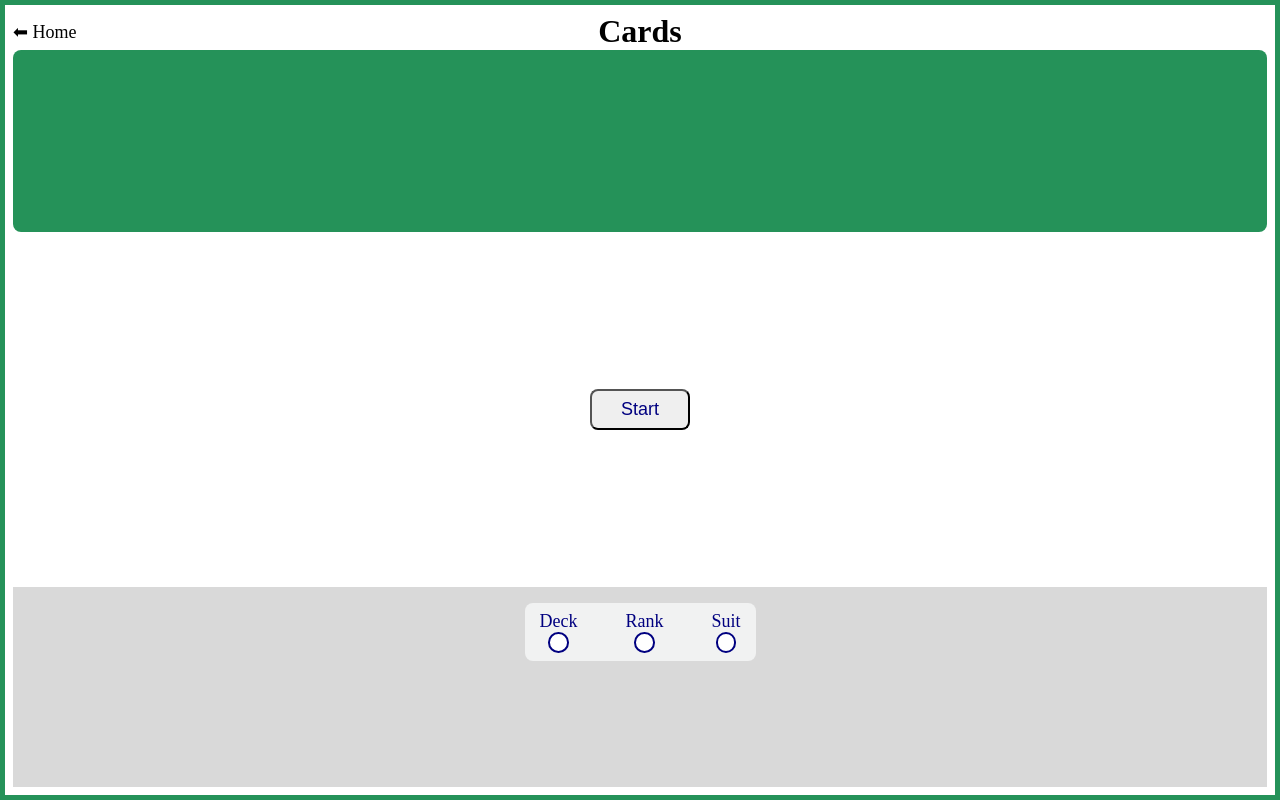
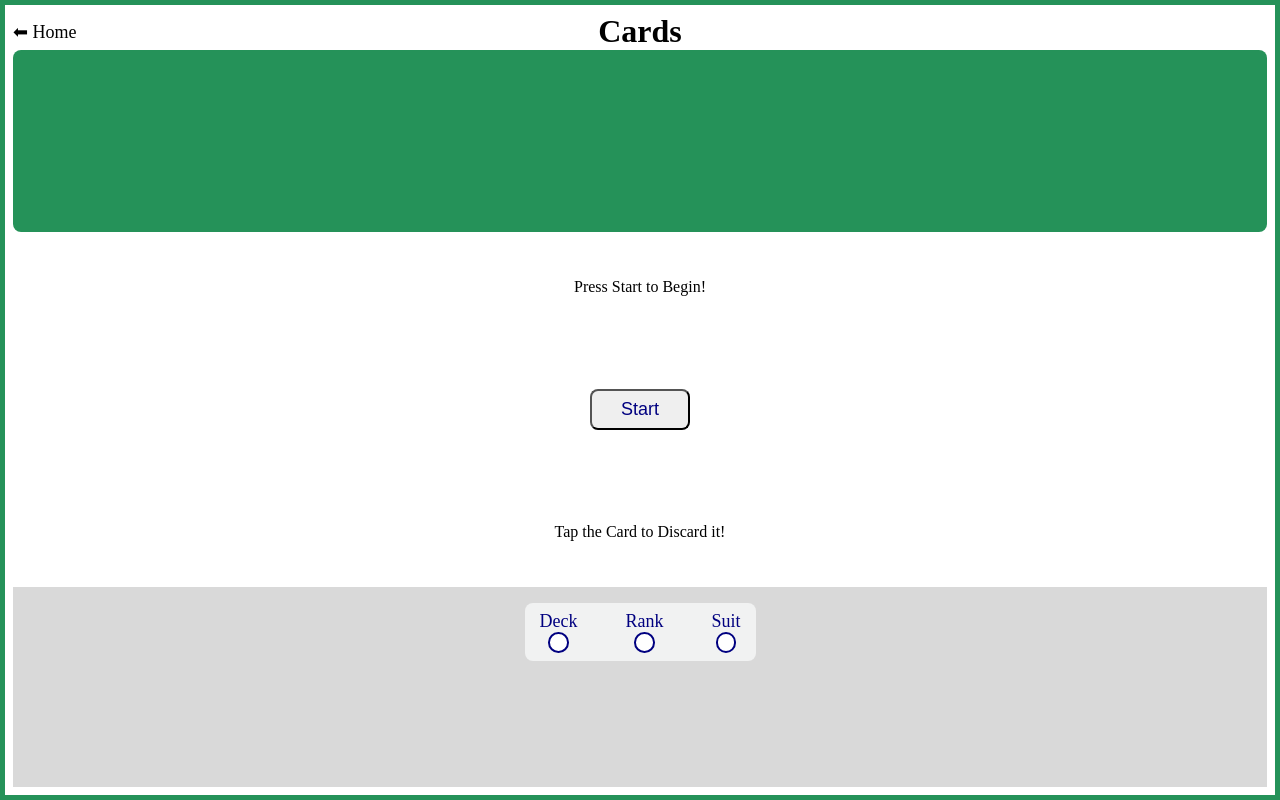
Before and after one commit to GMSoudersJr/card-workout, a SvelteKit app: page /cards in a window 1280 px wide. Built offline with nearby package versions, Linux system fonts and the light colour scheme.

Commit message:
Add instructions to the cards page

```diff
--- a/src/routes/cards/+page.svelte
+++ b/src/routes/cards/+page.svelte
@@ -12,7 +12,13 @@
 
 <main>
   {#if $theCurrentCard.length == 0 && $discardedCards.length == 0}
+    <p>
+      Press Start to Begin!
+    </p>
   <StartButton />
+    <p>
+      Tap the Card to Discard it!
+    </p>
   {:else if $theCurrentCard.length > 0}
     {#each $theCurrentCard as currentCard (currentCard.name)}
       <div class="card-outer-container"
@@ -32,7 +38,9 @@
       </div>
     {/each}
   {:else if $discardedCards.length == 52 && $theCurrentCard.length == 0}
-  <ShuffleButton />
+    <p>The Deck is Finished!</p>
+    <ShuffleButton />
+    <p>Shuffling cleans the cards!</p>
   {/if}
 </main>
 
@@ -40,7 +48,7 @@
   main {
     display: grid;
     grid-template-columns: 1fr;
-    grid-template-rows: 1fr;
+    grid-template-rows: auto;
     justify-items: center;
     align-items: center;
   }
```
